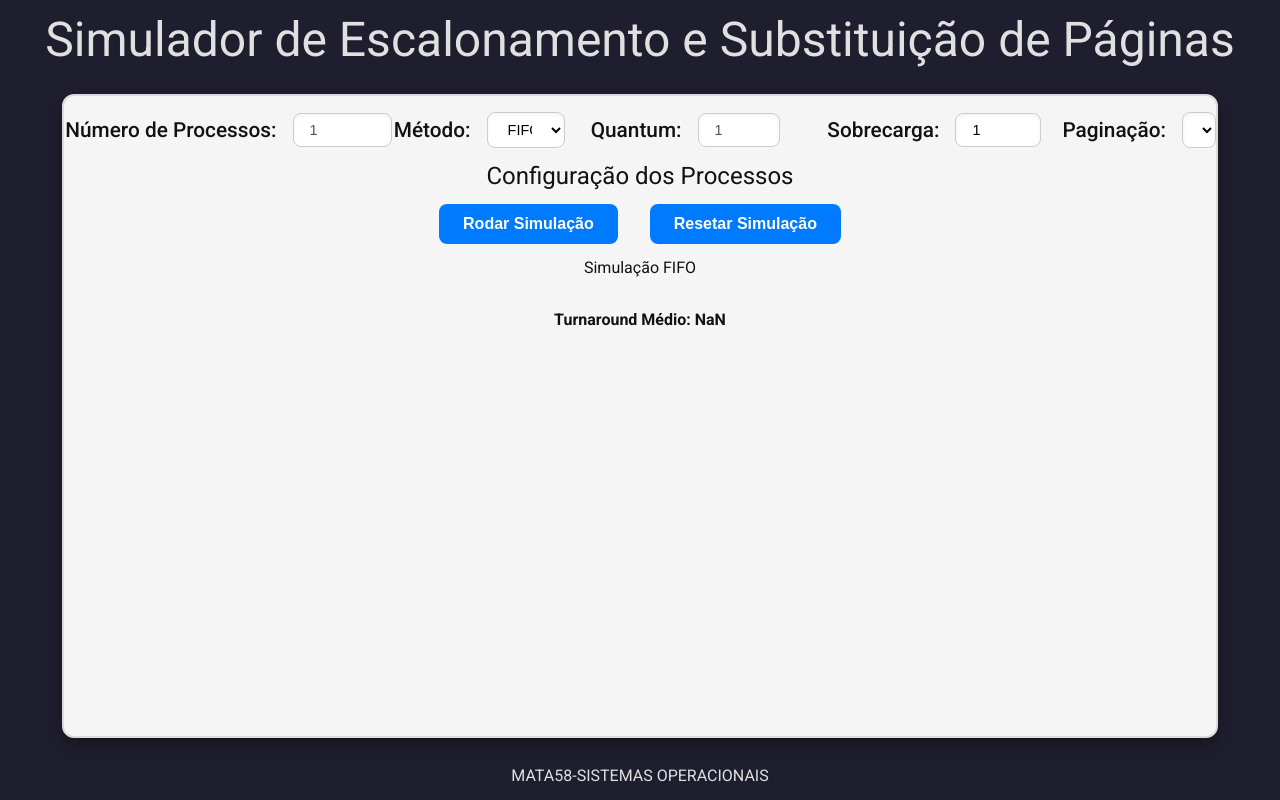
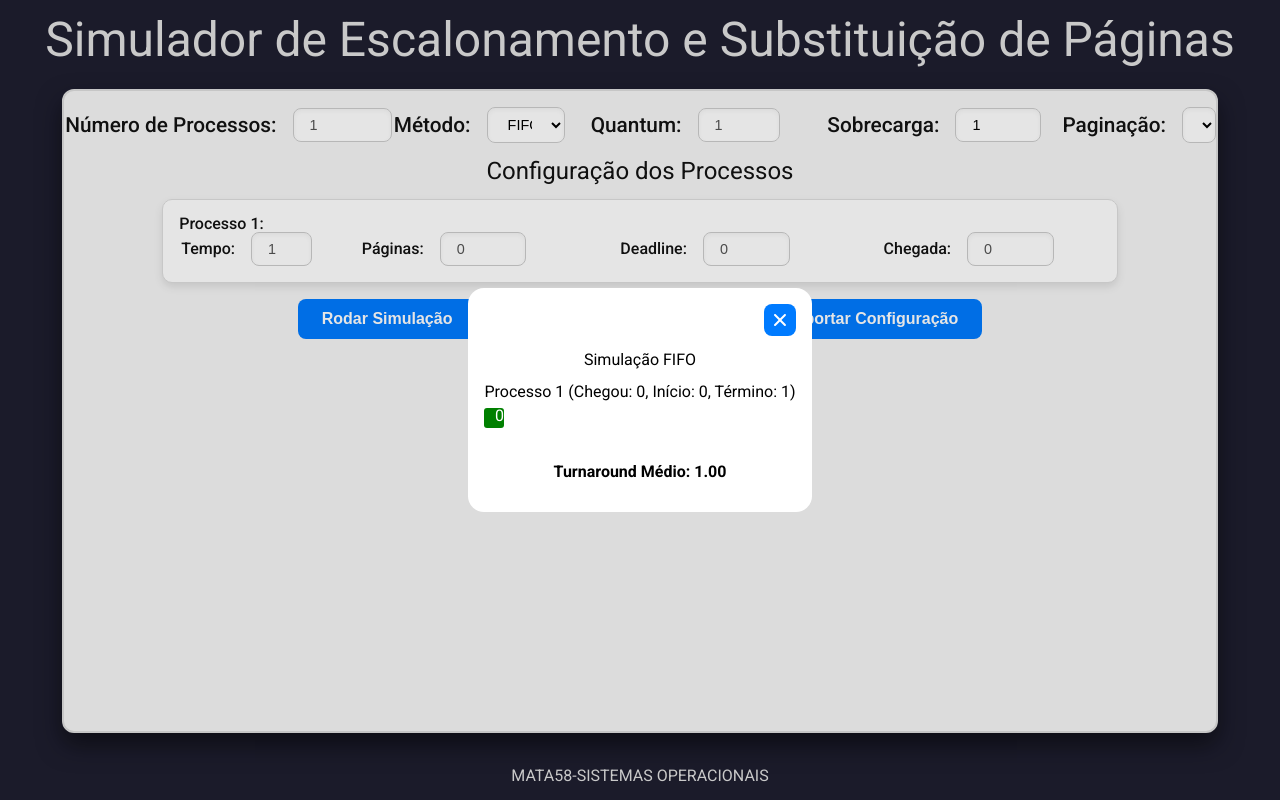
Before and after one commit to JoseRaimundo27/SimuladorSO, a React (Vite) app: page / in a window 1280 px wide. Both pictures are taken after a click on the button "Rodar Simulação". Built offline with nearby package versions, Linux system fonts and the light colour scheme.

Commit message:
Melhorias e ajustes
+ Agora a simulação abre em um Modal
+ Ao mudar a quantidade de processos, a lista inteira não é mais resetada
+ Podemos importar e exportar configurações e processos

```diff
--- a/package.json
+++ b/package.json
@@ -13,6 +13,7 @@
     "prop-types": "^15.8.1",
     "react": "^18.3.1",
     "react-dom": "^18.3.1",
+    "react-icons": "^5.4.0",
     "vercel": "^39.3.0"
   },
   "devDependencies": {
--- a/src/components/Main/index.jsx
+++ b/src/components/Main/index.jsx
@@ -1,10 +1,11 @@
-import React, { useState } from "react";
+import React, { useRef, useState } from "react";
 import ProcessCard from "../ProcessCard";
 import FIFOSimulation from "../../algorithms/FIFOSimulation"
 import SJFSsimulation from "../../algorithms/SJFSimulation";
 import RoundRobinSimulation from "../../algorithms/RoundRobinSimulation";
 import EDFSimulation from "../../algorithms/EDFSimulation";
 import "./style.css";
+import { IoIosClose } from "react-icons/io";
 
 function Main() {
   const [numProcesses, setNumProcesses] = useState(1);
@@ -14,19 +15,77 @@ function Main() {
   const [pagination, setPagination] = useState("fifo");
   const [processData, setProcessData] = useState([]);
   const [isSimulationRunning, setIsSimulationRunning] = useState(false); // Estado para controle de execução
+  const SimDialog = useRef(null);
+  const FileInput = useRef(null);
+  const FileDownload = useRef(null);
+  useState(() => {
+    fillProcesses(numProcesses);
+  });
 
   const handleNumProcessesChange = (n) => {
     const newNum = Math.max(1, Number(n));
     setNumProcesses(newNum);
-    const newProcesses = Array.from({ length: newNum }, (_, index) => ({
-      id: index + 1,
+    fillProcesses(newNum);
+  };
+
+  function fillProcesses(newNum) {
+    const offset = newNum - processData.length;
+    if (offset >= 0) {
+      const newProcesses = Array.from({ length: offset }, (_, index) => ({
+        id: processData.length + index + 1,
         tempo: 1,
         paginas: 0,
         deadline: 0,
         chegada: 0,
       }));
-    setProcessData(newProcesses);
+      setProcessData(processData.concat(newProcesses));
+    }
+    else if (offset < 0) {
+      setProcessData(processData.slice(0, processData.length + offset));
+    }
+  }
+
+  function handleExport() {
+    const headConfig = {
+      algorithm: algorithm,
+      quantum: quantum,
+      overhead: overhead,
+      pagination: pagination,
+      processData: processData
+    }
+
+    FileDownload.current?.setAttribute('href', 'data:application/json;charset=utf-8,' + JSON.stringify(headConfig));
+
+    FileDownload.current?.click();
+  }
+
+  function handleImport() {
+    FileInput.current?.click();
+  }
+
+  function handleUpload() {
+    const file = FileInput.current?.files[0];
+    if (file == null || file === "")
+      return;
+
+    const reader = new FileReader();
+
+    reader.onload = function (event) {
+      const obj = JSON.parse(event.target.result);
+      if (obj.algorithm)
+        setAlgorithm(obj.algorithm)
+      if (obj.quantum)
+        setQuantum(obj.quantum)
+      if (obj.overhead)
+        setOverhead(obj.overhead)
+      if (obj.pagination)
+        setPagination(obj.pagination)
+      if (obj.processData)
+        setProcessData(obj.processData)
     };
+
+    reader.readAsText(file);
+  }
 
   const handleProcessDataChange = (index, field, value) => {
     if (index === 0 && field === "chegada") {
@@ -63,7 +122,7 @@ function Main() {
               min="1"
               value={numProcesses}
               onChange={(e) => handleNumProcessesChange(e.target.value)}
-              disabled={isSimulationRunning }
+              disabled={isSimulationRunning}
 
             />
           </label>
@@ -120,7 +179,7 @@ function Main() {
                 process={process}
                 index={index}
                 onChange={handleProcessDataChange}
-                algorithm = {algorithm}
+                algorithm={algorithm}
                 disabled={isSimulationRunning}
               />
             ))}
@@ -131,17 +190,26 @@ function Main() {
           <button type="button" onClick={handleStartSimulation}>
             Rodar Simulação
           </button>
-
-          <button type="button" onClick={handleSimulationReset}>
-            Resetar Simulação
+          <button type="button" onClick={handleImport}>
+            Importar Configuração
           </button>
-
+          <button type="button" onClick={handleExport}>
+            Exportar Configuração
+          </button>
+          <a ref={FileDownload} download="simulador.json" style={{ display: 'none' }} />
+          <input ref={FileInput} type="file" style={{ display: 'none' }} accept="application/JSON" onChange={handleUpload} />
         </div>
       </form>
 
+      <dialog className="simulation-modal" ref={SimDialog}>
+        <div>
+          <button className="simulation-button" type="button" onClick={handleSimulationReset}>
+            <IoIosClose size={32} />
+          </button>
+        </div>
         {/* Renderiza o componente de simulação somente se a simulação estiver rodando */}
         {isSimulationRunning && algorithm === "fifo" && (
-        <FIFOSimulation processData={processData}  />
+          <FIFOSimulation processData={processData} />
         )}
         {isSimulationRunning && algorithm === "sjf" && (
           <SJFSsimulation processData={processData} />
@@ -161,6 +229,8 @@ function Main() {
 
           />
         )}
+      </dialog>
+      {isSimulationRunning ? SimDialog.current?.showModal() : SimDialog.current?.close()}
     </section>
   );
 }
--- a/src/components/Main/style.css
+++ b/src/components/Main/style.css
@@ -25,8 +25,7 @@
 }
 
 input,
- select
- {
+select {
     width: 20%;
     padding: 0.5rem 1rem;
     font-size: 0.9rem;
@@ -69,7 +68,8 @@ select {
     gap: 2rem;
 }
 
-.config-form-button-group button {
+.config-form-button-group button,
+.simulation-button {
     padding: 0.7rem 1.5rem;
     font-size: 1rem;
     font-weight: bold;
@@ -81,12 +81,28 @@ select {
     background-color: #007bff;
 }
 
+.simulation-button {
+    padding: 0 !important;
+}
+
+.simulation-button svg {
+    display: inline-block;
+    vertical-align: middle;
+}
+
+.simulation-modal {
+    padding: 1rem;
+    border: none;
+    border-radius: 1rem;
+    text-align: right;
+}
+
 .process-config {
     margin-top: 1rem;
 
 }
 
-.process-config h3{
+.process-config h3 {
     font-size: 1.5rem;
     text-align: center;
 
--- a/src/components/ProcessCard/style.css
+++ b/src/components/ProcessCard/style.css
@@ -1,7 +1,7 @@
 .process-config-card {
     margin-top: 1rem;
     width: 80%;
-    padding: 1rem 0;
+    padding: 1rem 1rem;
     font-weight: 500;
     background-color: #fff;
     border: 1px solid #ddd;
```
Also changed, not shown: 1 other file (tests, documents, lock files or other folders). Lines whose indentation alone changed are shown as unchanged.
